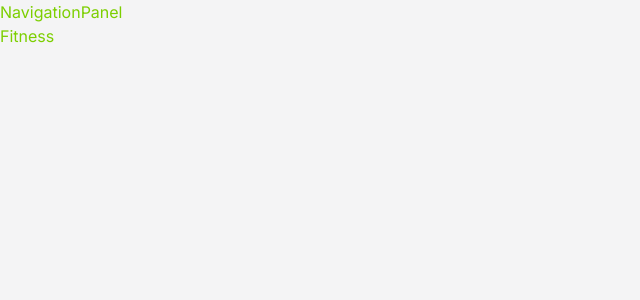
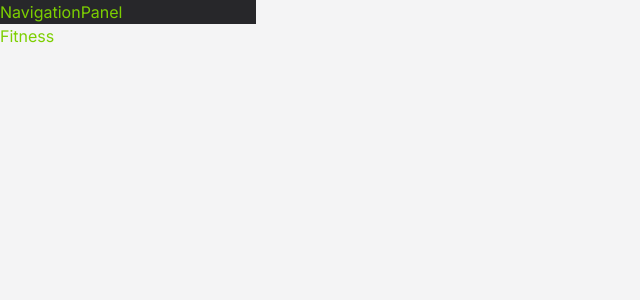
Before and after one commit to DanielG808/fitness-tracker, a Next.js app: page / in a window 1280 px wide. Shown: the top 300 px of the page, without its empty margins (0-640 px from the left). Built offline with nearby package versions, Linux system fonts and the light colour scheme.

Commit message:
added foreground color to navigation-panel changed foreground color to lighter shade

```diff
--- a/src/app/globals.css
+++ b/src/app/globals.css
@@ -2,7 +2,7 @@
 
 :root {
   --background: oklch(96.7% 0.001 286.375);
-  --foreground: oklch(21% 0.006 285.885);
+  --foreground: oklch(27.4% 0.006 286.033);
   --primary: oklch(76.8% 0.233 130.85);
 }
 
--- a/src/components/navigation-panel.tsx
+++ b/src/components/navigation-panel.tsx
@@ -1,3 +1,3 @@
 export default function NavigationPanel() {
-  return <div>NavigationPanel</div>;
+  return <aside className="bg-foreground w-1/5">NavigationPanel</aside>;
 }
```
